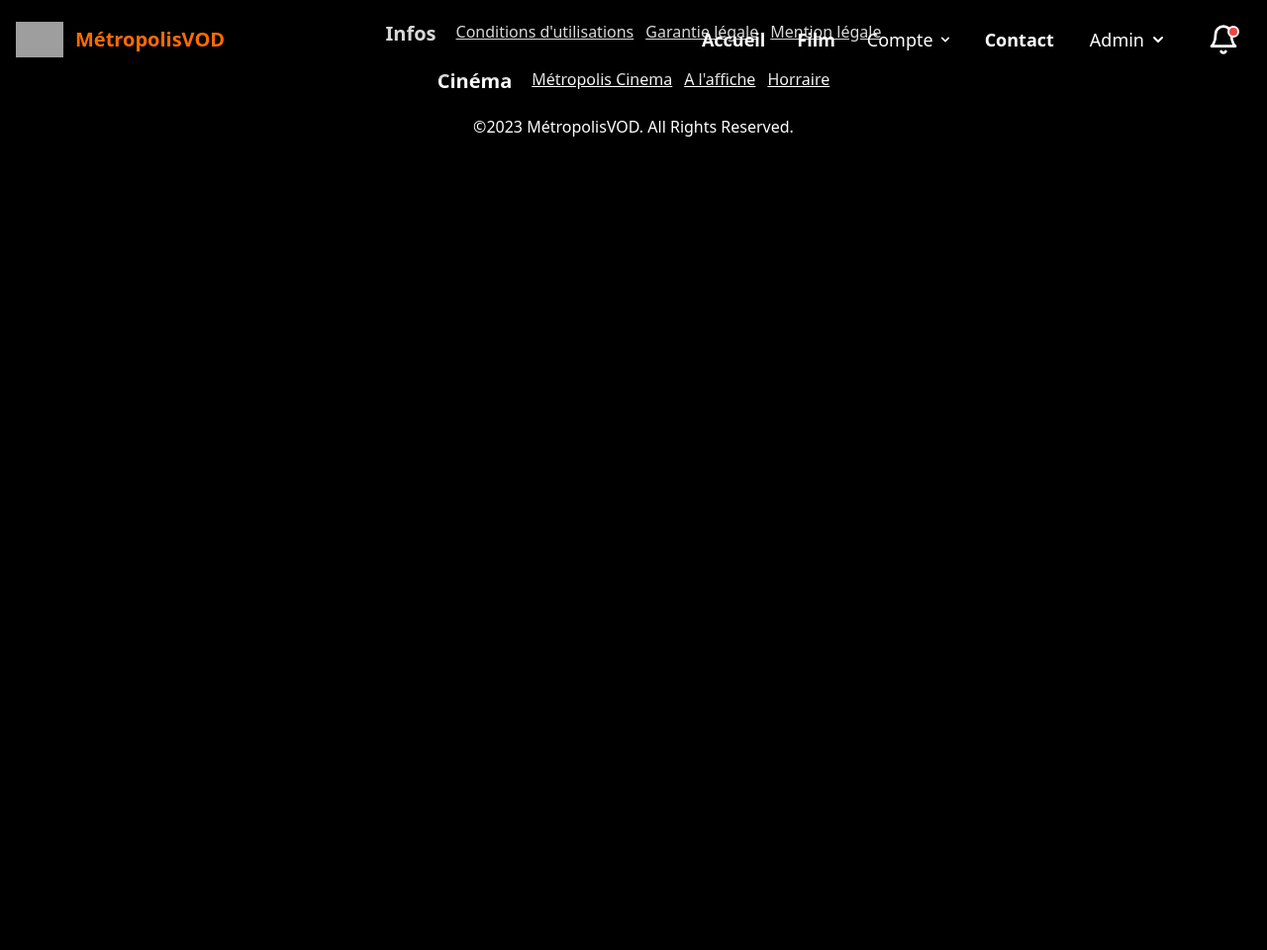
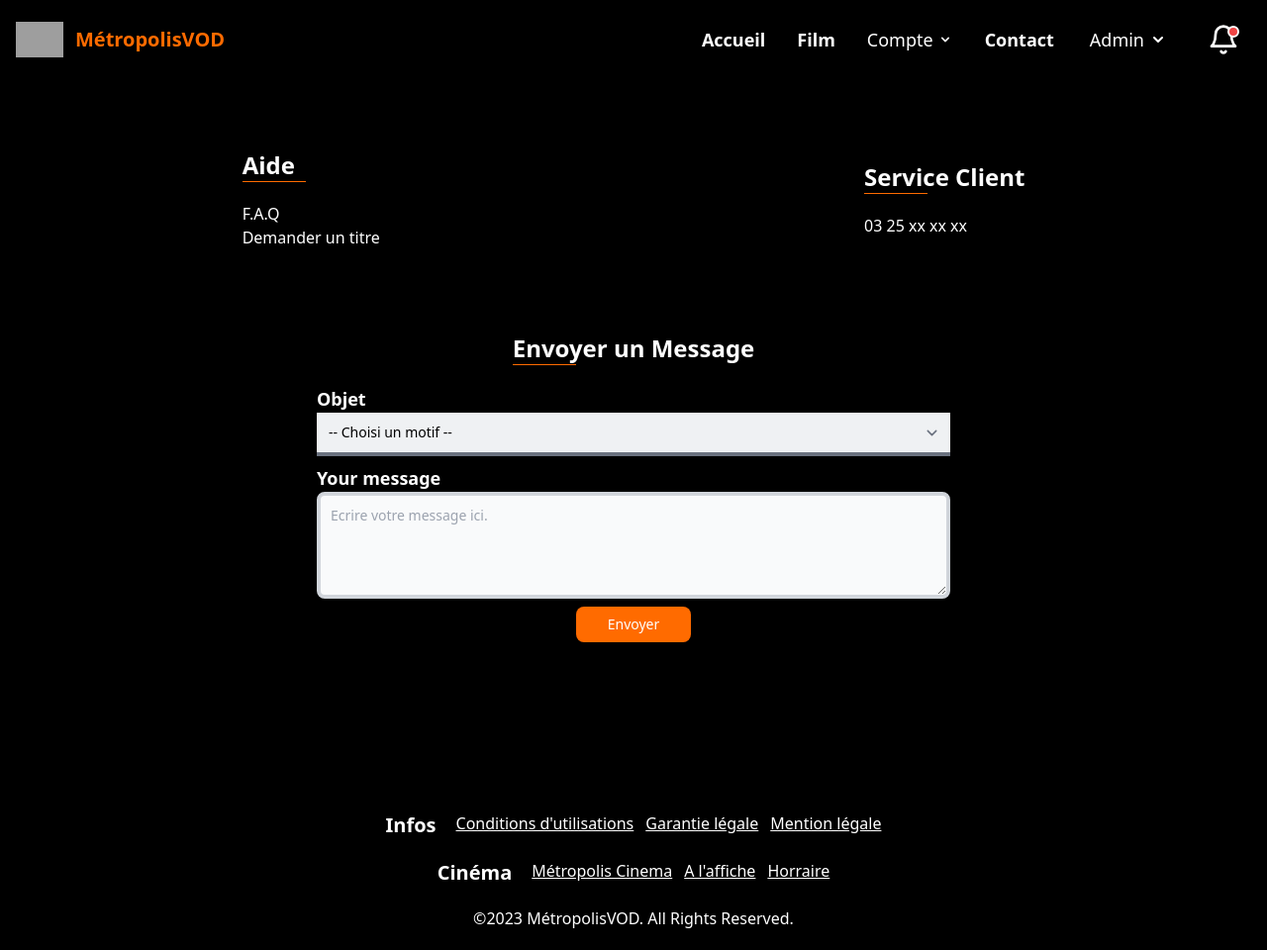
Before and after one commit to SirLauvel/MetropolisVOD, a PHP site: page /contact.php in a window 1280 px wide. Shown: the whole page at 99% size. Before the commit the page ends 138 px from the top, so only its background shows below. Run offline with PHP 8.4, Linux system fonts and the light colour scheme; some libraries are stand-ins or nearby versions; grey boxes are pictures that could not be loaded.

Commit message:
contact_v1

```diff
--- /dev/null
+++ b/assets/src/back/contactTreatment.php
@@ -0,0 +1 @@
+<?php
--- a/contact.php
+++ b/contact.php
@@ -1,11 +1,72 @@
 <!doctype html>
 <html>
-  <?php require('template/head.php');?>
+<?php require('template/head.php'); ?>
+
 <body class="bg-primary">
-<?php require('template/navbar.php');?>
+  <?php require('template/navbar.php'); ?>
 
+  <main class="h-screen flex flex-col justify-center">
+    <div class="">
+      <div class="md:pb-16 md:flex md:justify-around md:items-center">
+        <div class="pb-5">
+          <h3 class="text-2xl text-white font-bold">Aide</h3>
+          <?php require('assets/src/component/titleBar.php'); ?>
+          <ul class="text-white">
+            <li><a href="#">F.A.Q</a></li>
+            <li><a href="#">Demander un titre</a>
+            <li>
+          </ul>
+        </div>
+        <div class="pb-5">
+          <h3 class="text-2xl text-white font-bold">Service Client</h3>
+          <?php require('assets/src/component/titleBar.php'); ?>
+          <p class="text-white">03 25 xx xx xx</p>
+        </div>
+      </div>
+      <div class="md:flex md:flex-col md:items-center">
+        <div>
+          <h3 class="text-2xl text-white font-bold">Envoyer un Message</h3>
+          <?php require('assets/src/component/titleBar.php'); ?>
+        </div>
+        <form class="md:w-2/3 xl:w-1/2" action="assets/src/back/contactTreatment.php" method="post" name="contactForm">
+          <div>
+            <label for="objet" class="text-white text-lg font-bold">Objet</label>
+            <select id="objet"
+              class="block py-2.5 px-3 w-full text-sm text-primary bg-antiWhite border-0 border-b-4 border-border-gray-400 appearance-none focus:outline-none focus:ring-0 focus:border-secondary peer">
+              <option value="">-- Choisi un motif --</option>
+              <optgroup label="Compte">
+                <option value="forgetUser">Nom d'utilisateur oublié</option>
+                <option value="forgetEmail">Email perdu/oublié</option>
+              </optgroup>
+              <optgroup label="Film">
+                <option value="hsLink">Signaler un lecteur HS</option>
+                <option value="offer">Demander un film</option>
+              </optgroup>
+            </select>
+            <p id="standard_error_help" class="mt-2 text-sm text-red-600 dark:text-red-400"><span class="font-medium">
+            </p>
+          </div>
+          <div>
+            <label for="message" class="text-white text-lg font-bold">Your
+              message</label>
+            <textarea id="message" rows="4"
+              class="block p-2.5 w-full text-sm text-gray-900 bg-gray-50 rounded-lg border border-gray-300 border-4 focus:ring-blue-500 focus:border-secondary"
+              placeholder="Ecrire votre message ici."></textarea>
+            <p id="standard_error_help" class="mt-2 text-sm text-red-600 dark:text-red-400"><span class="font-medium">
+            </p>
+          </div>
+          <div class="text-center">
+            <button type="submit"
+              class="px-8 py-2 text-sm font-medium text-center text-white bg-secondary rounded-lg hover:bg-secondary/80 focus:ring-4 focus:outline-none focus:ring-azul">
+              Envoyer
+            </button>
+          </div>
+        </form>
+      </div>
+    </div>
+  </main>
 
+  <?php require('template/footer.php'); ?>
+</body>
 
-<?php require('template/footer.php');?>
-</body>
 </html>
--- a/index.php
+++ b/index.php
@@ -1,6 +1,6 @@
 <!doctype html>
 <html>
-  <?php require('template/head.php');?>
+<?php require('template/head.php');?>
 <body class="bg-primary">
 <?php require('template/navbar.php');?>
 <?php require('template/page/header.php');?>
--- a/template/head.php
+++ b/template/head.php
@@ -1,6 +1,7 @@
 <head>
   <meta charset="UTF-8">
   <meta name="viewport" content="width=device-width, initial-scale=1.0">
+  <link href="assets/css/main.css" rel="stylesheet"/>
   <!-- jquery -->
   <script src="assets/js/jquery.min.js"></script>
   <!-- Tailwind -->
--- a/template/navbar.php
+++ b/template/navbar.php
@@ -1,4 +1,4 @@
-<nav class="bg-black/15 px-2 sm:px-4 py-2.5 rounded absolute top-0 left-0 z-10 w-full shadow-2xl shadow-inner">
+<nav class="bg-black/15 px-2 sm:px-4 py-2.5 rounded fixed top-0 left-0 z-10 w-full shadow-2xl shadow-inner">
     <div class="container flex flex-wrap items-center justify-between mx-auto">
         <div class="flex items-center">
             <button
@@ -13,7 +13,7 @@
                         clip-rule="evenodd"></path>
                 </svg>
             </button>
-            <a href="https://flowbite.com/" class="flex items-center font-bold">
+            <a href="index.php" class="flex items-center font-bold">
                 <img src="https://flowbite.com/docs/images/logo.svg" class="h-6 mr-3 sm:h-9" alt="Flowbite Logo" />
                 <span class="self-center text-xl font-semibold whitespace-nowrap text-secondary">MétropolisVOD</span>
             </a>
@@ -22,7 +22,7 @@
             <div class="items-center justify-between hidden w-full md:flex md:w-auto">
                 <ul class="hidden md:flex flex-row space-x-4 p-2 mt-0 text-sm font-medium">
                     <li>
-                        <a href="#" class="block p-2 text-white rounded hover:bg-secondary font-bold text-lg">Accueil</a>
+                        <a href="index.php" class="block p-2 text-white rounded hover:bg-secondary font-bold text-lg">Accueil</a>
                     </li>
                     <li>
                         <a href="#" class="block p-2 text-white rounded hover:bg-secondary font-bold text-lg">Film</a>
@@ -91,7 +91,7 @@
                         </div>
                     </li>
                     <li>
-                        <a href="#" class="block p-2 text-white rounded hover:bg-secondary font-bold text-lg">Contact</a>
+                        <a href="contact.php" class="block p-2 text-white rounded hover:bg-secondary font-bold text-lg">Contact</a>
                     </li>
                     <li>
                         <button id="dropdownNavbarLink" data-dropdown-toggle="dropdownNavbar"
--- a/template/page/mainHome.php
+++ b/template/page/mainHome.php
@@ -3,17 +3,17 @@
         <div class="pb-8">
             <h2 class="pb-2 text-white text-2xl font-bold">Ma liste</h2>
             <?php require('assets/src/component/titleBar.php'); ?>
-            <?php require('template/home/slider/sliderFavorite.php'); ?>
+            <?php require('template/page/slider/sliderFavorite.php'); ?>
         </div>
         <div class="pb-8">
             <h2 class="pb-2 text-white text-2xl font-bold">Recommandation</h2>
             <?php require('assets/src/component/titleBar.php'); ?>
-            <?php require('template/home/slider/sliderFavorite.php'); ?>
+            <?php require('template/page/slider/sliderFavorite.php'); ?>
         </div>
         <div class="pb-8">
             <h2 class="pb-2 text-white text-2xl font-bold">Top10</h2>
             <?php require('assets/src/component/titleBar.php'); ?>
-            <?php require('template/home/slider/sliderFavorite.php'); ?>
+            <?php require('template/page/slider/sliderFavorite.php'); ?>
         </div>
 
 </main>
```
